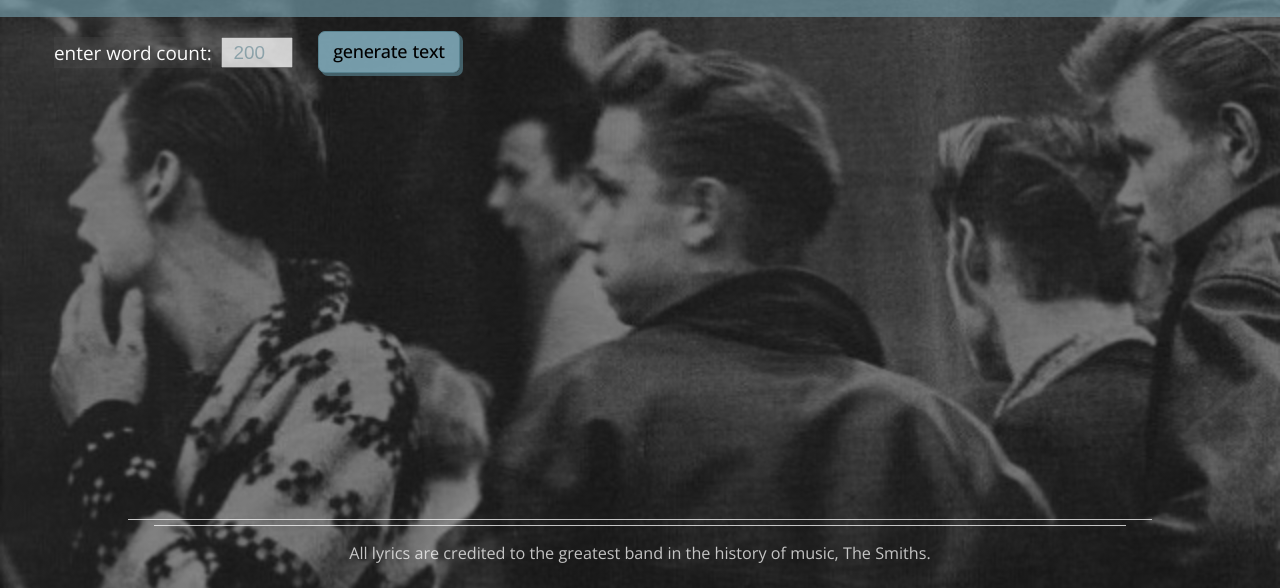
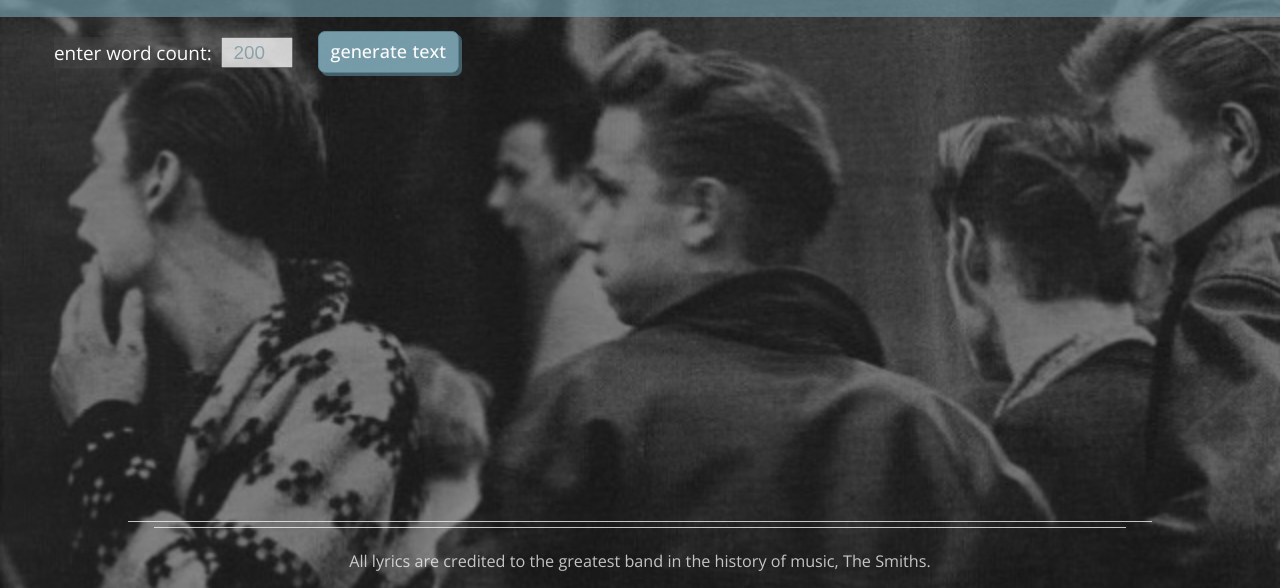
Before and after one commit to julierindone/lorem-Smithsum, a website: page index.html in a window 1280 px wide. Shown: the part 212-800 px from the top of the page. Drawn offline with nearby package versions, Linux system fonts and the light colour scheme; no server answers; a web font is replaced by a local one.

Commit message:
More css

```diff
--- a/style.css
+++ b/style.css
@@ -91,19 +91,18 @@ main {
 	flex-direction: column;
 	flex-grow: 1;
 	overflow-y: auto;
-	margin-top: .9rem;
 }
 
 footer {
-	margin-block: 3vh;
-	text-align: center;
+	margin-block: 2vh;
 	opacity: .75;
 
 	p {
-		display: inline-block;
 		font-size: clamp(0.7rem, 0.6em + .8vw, .9rem);
-		margin-block: 0.9rem 0;
-		margin-inline: var(--inlines-padding-margins);
+		text-wrap-style: balance;
+		text-align: center;
+		margin-block: 1.2rem 0;
+		margin-inline: var(--inline-padding-margins);
 	}
 	hr {
 		border: none;
@@ -171,16 +170,16 @@ label {
 
 button {
 	background-color: #85b2c2d9;
+	color: var(--white);
 	font-family: "Open Sans", sans-serif;
-	font-size: clamp(.85rem, .78rem + .35vw, 1rem);
+	font-size: clamp(.8rem, .78rem + .4vw, 1rem);
 	font-weight: 500;
-	letter-spacing: -.3px;
 	word-spacing: 1px;
 	border: 1px solid #58828f;
 	border-radius: 7px;
 	box-shadow: 3px 3px #578390a8;
 	padding-block: .4em .5em;
-	padding-inline: .8em;
+	padding-inline: .65em;
 	margin-right: .2em; /* margin-right value is so the shadow doesn't get cut off. */
 }
 
@@ -311,6 +310,18 @@ span.line {
 	#lyrics-el {
 		line-height: 1.5;
 	}
+}
+
+@media (max-width: 500px) {
+	.word-count-input-container {
+		justify-content: space-between;
+		max-width: unset;
+	}
+}
+
+/* ===================== SMALL PHONE ==================== */
+
+@media (max-width:390px) {
 
 	#lyrics-el {
 		padding-inline: .5rem;
```
